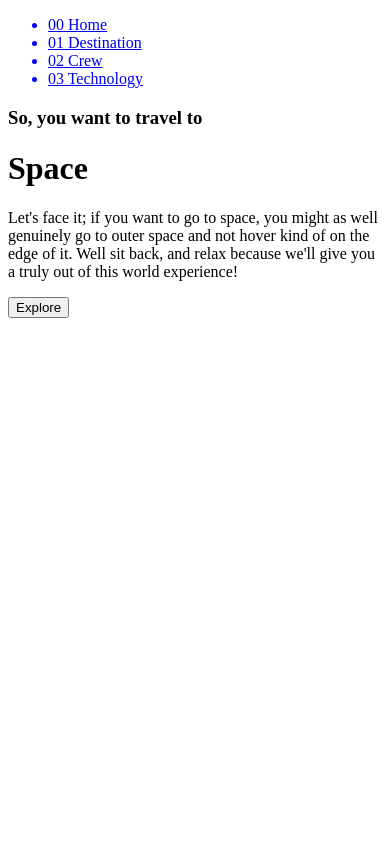
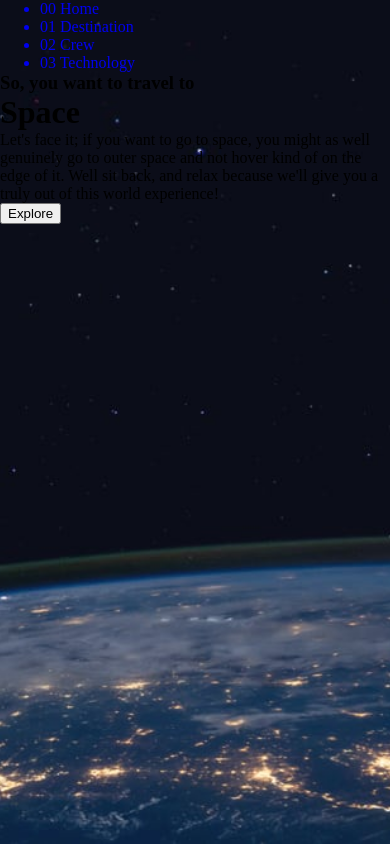
Before and after one commit to paulinagadea/Space-Travel-Page, a React (Create React App) app: page / in a window 390 px wide. Built offline with nearby package versions, Linux system fonts and the light colour scheme; the HTML template or start-up script is replaced by a standard one.

Commit message:
home background responsive

```diff
--- a/src/components/home/Home.jsx
+++ b/src/components/home/Home.jsx
@@ -1,9 +1,10 @@
 import { Link } from "react-router-dom";
 import DesktopNavBar from "../navbar/DesktopNavBar.jsx";
+import styles from "./Home.module.css";
 
 export default function Home() {
     return (
-        <>
+        <div className={styles.background}>
             <DesktopNavBar />
 
             <div>
@@ -16,6 +17,6 @@ export default function Home() {
             <Link to="/destination">
                 <button>Explore</button>
             </Link>
-        </>
+        </div>
     )
 };
--- /dev/null
+++ b/src/components/home/Home.module.css
@@ -0,0 +1,29 @@
+* {
+    text-decoration: none;
+    margin: 0;
+}
+
+@media (min-width: 1024px) {
+    .background {
+        background: url(../../../public/assets/home/background-home-desktop.jpg) center no-repeat;
+        height: 100vh;
+        background-size: cover;
+    }
+}
+
+/* tablet */
+@media (max-width: 1024px) {
+    .background {
+        background: url(../../../public/assets/home/background-home-tablet.jpg) center no-repeat;
+        height: 100vh;
+        background-size: cover;
+    }
+}
+
+@media (max-width: 425px) {
+    .background {
+        background: url(../../../public/assets/home/background-home-mobile.jpg) center no-repeat;
+        height: 100vh;
+        background-size: cover;
+    }
+}
```
